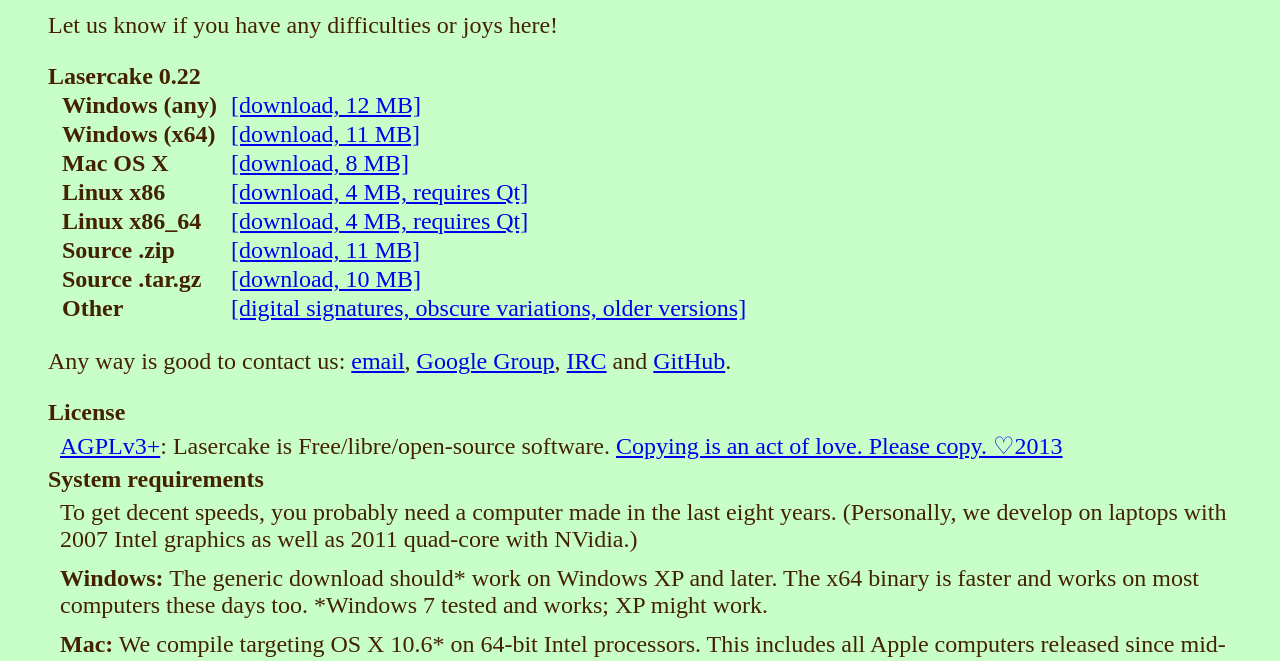
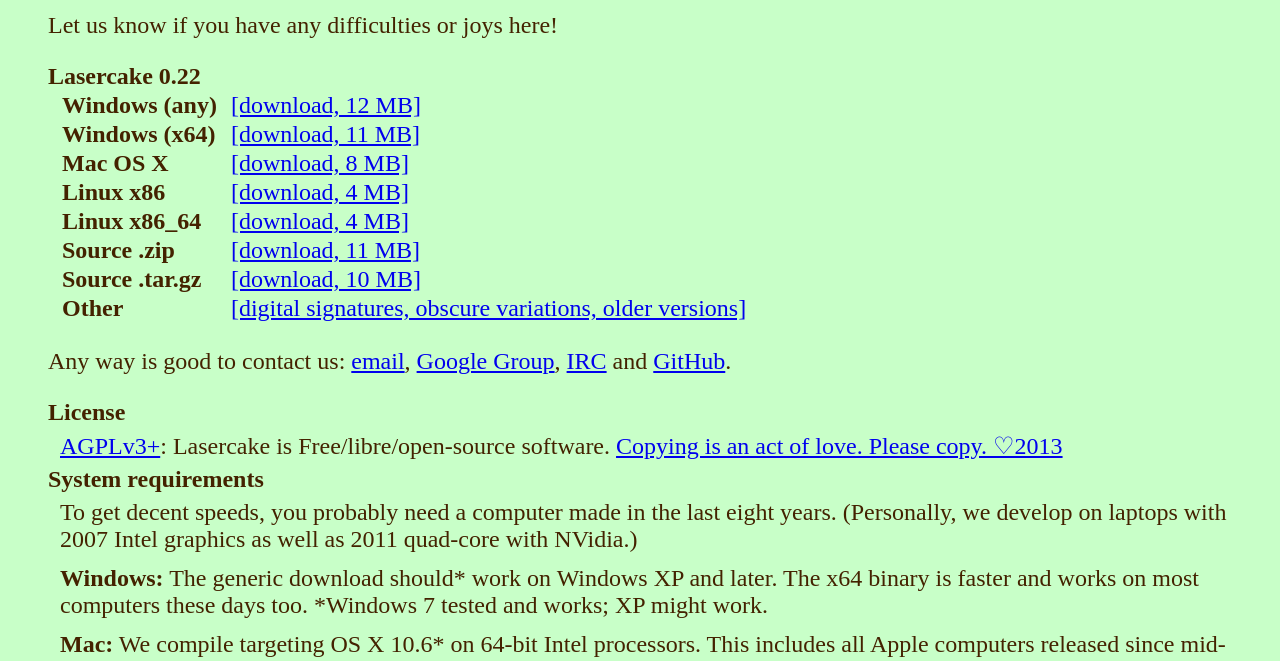
Before and after one commit to Lasercake/website-source, a plain HTML site: page src/downloads.html in a window 1280 px wide. Shown: the part 136-797 px from the top of the page. Drawn offline with Linux system fonts and the light colour scheme.

Commit message:
change link text

```diff
--- a/src/downloads.html
+++ b/src/downloads.html
@@ -44,8 +44,8 @@ h1,#home { display: inline-block; padding: 6px 7px 7px; font-size: 64px;}
 		<tr><td>Windows&nbsp;(any)</td> <td><a href="https://lasercake.s3.amazonaws.com/releases/Lasercake-0.22-win32.zip">[download, 12 MB]</a></td></tr>
 		<tr><td>Windows&nbsp;(x64)</td> <td><a href="https://lasercake.s3.amazonaws.com/releases/Lasercake-0.22-win64.zip">[download, 11 MB]</a></td></tr>
 		<tr><td>Mac&nbsp;OS&nbsp;X</td> <td><a href="https://lasercake.s3.amazonaws.com/releases/Lasercake-0.22-OSX.dmg">[download, 8 MB]</a></td></tr>
-		<tr><td>Linux&nbsp;x86</td> <td><a href="https://lasercake.s3.amazonaws.com/releases/Lasercake-0.22-linux-x86-dynamic.tar.gz">[download, 4 MB, requires Qt]</a></td></tr>
-		<tr><td>Linux&nbsp;x86_64</td> <td><a href="https://lasercake.s3.amazonaws.com/releases/Lasercake-0.22-linux-x86_64-dynamic.tar.gz">[download, 4 MB, requires Qt]</a></td></tr>
+		<tr><td>Linux&nbsp;x86</td> <td><a href="https://lasercake.s3.amazonaws.com/releases/Lasercake-0.22-linux-x86-dynamic.tar.gz">[download, 4 MB]</a></td></tr>
+		<tr><td>Linux&nbsp;x86_64</td> <td><a href="https://lasercake.s3.amazonaws.com/releases/Lasercake-0.22-linux-x86_64-dynamic.tar.gz">[download, 4 MB]</a></td></tr>
 		<tr><td>Source&nbsp;.zip</td> <td><a href="https://lasercake.s3.amazonaws.com/releases/Lasercake-0.22-source.zip">[download, 11 MB]</a></td></tr>
 		<tr><td>Source&nbsp;.tar.gz</td> <td><a href="https://lasercake.s3.amazonaws.com/releases/Lasercake-0.22-source.tar.gz">[download, 10 MB]</a></td></tr>
 		<tr><td>Other</td> <td><a href="https://lasercake.s3.amazonaws.com/releases">[digital signatures, obscure variations, older versions]</a></td>
```
